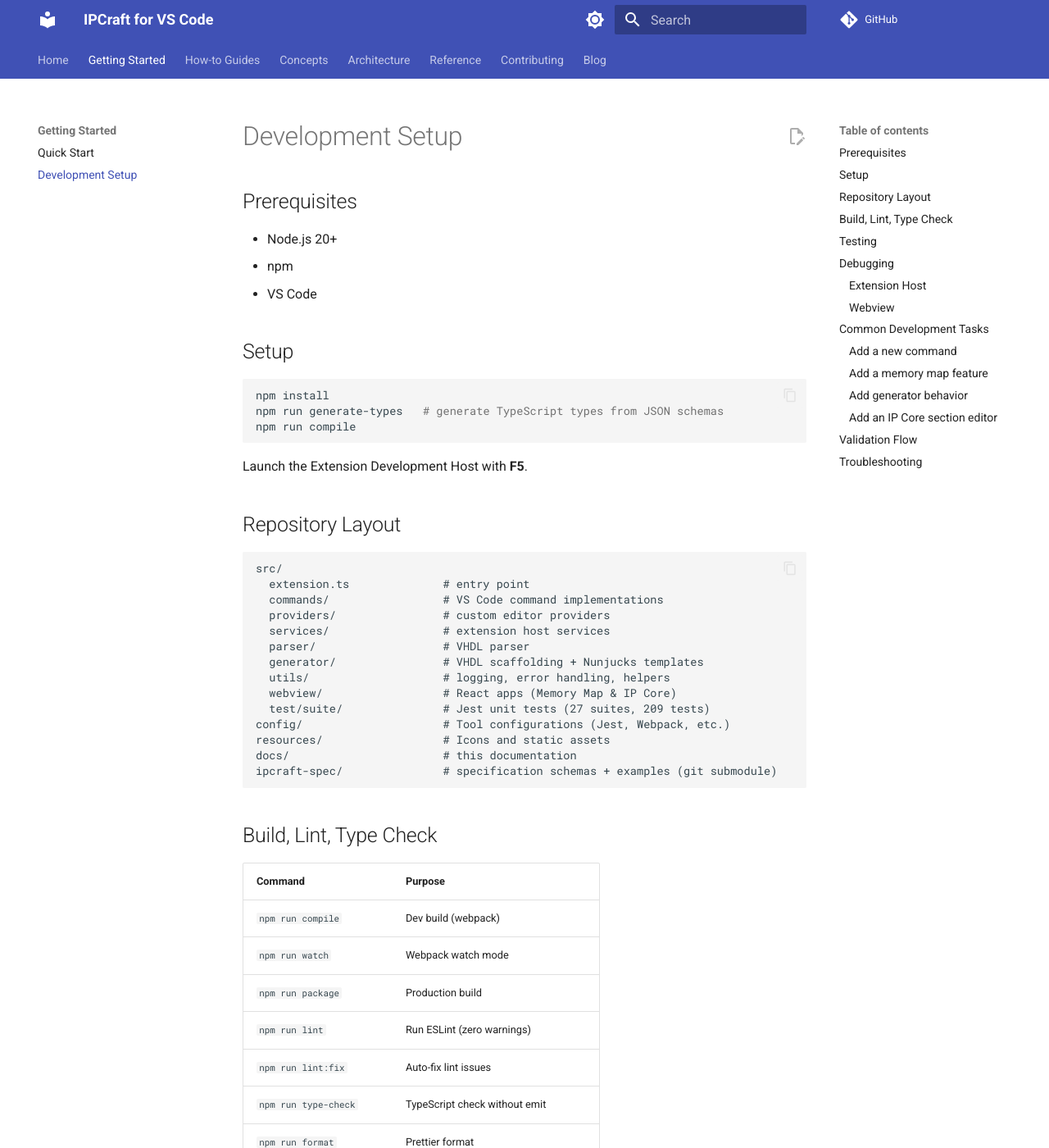
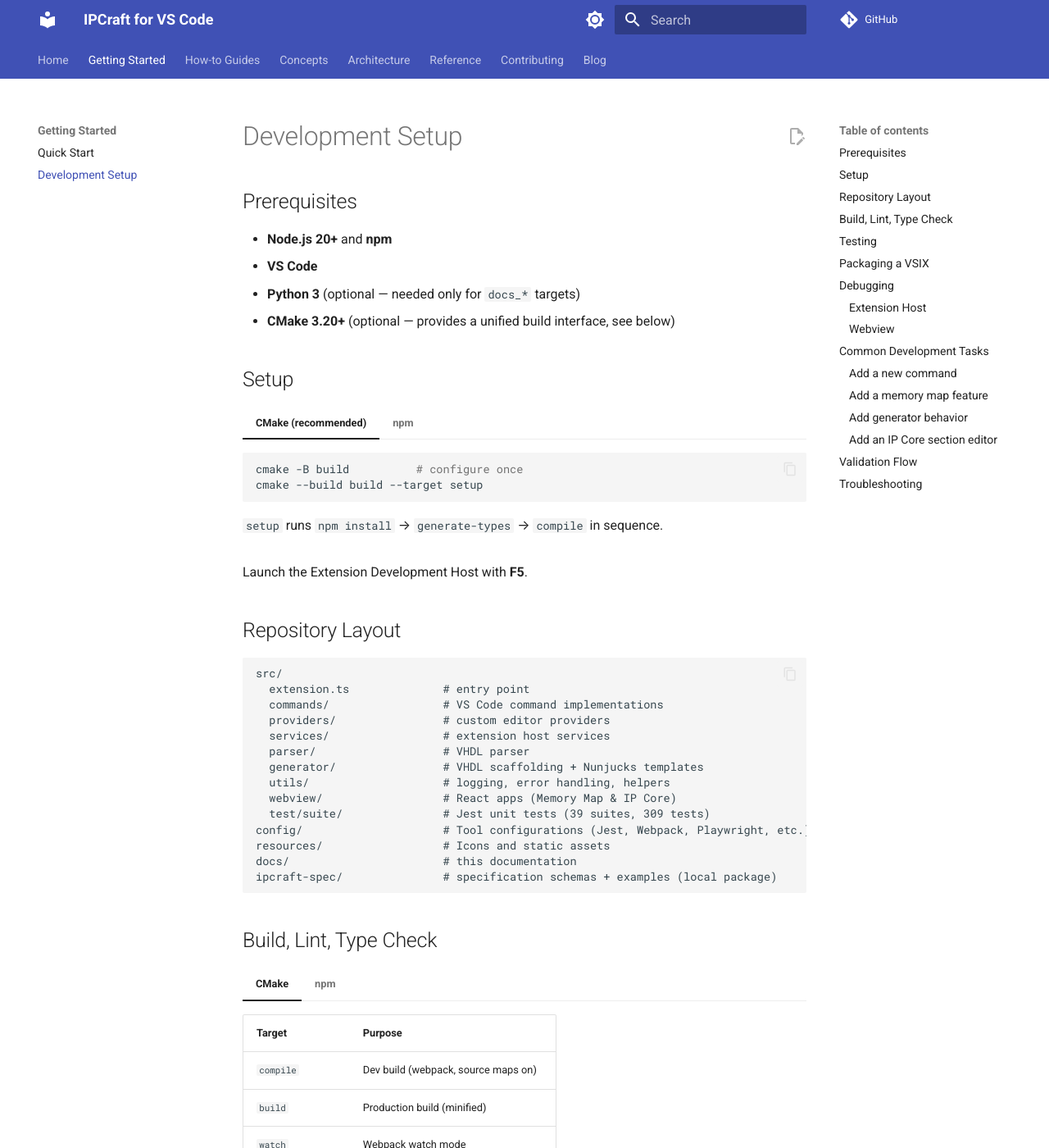
Before and after one commit to bleviet/ipcraft-vscode, an MkDocs documentation site: the page built from docs/getting-started/development.md, in a window 1280 px wide and 1400 px high. Shown: the whole window at 82% size. Built offline with MkDocs 1.6.1 and Material for MkDocs 9.7.7, drawn with Linux system fonts in a browser that asks for light colours; comment, search, counter and statistics services are not loaded; some of the changed text lies outside the part shown.

Commit message:
docs: update development guide and ipcraft-spec README
- development.md: add CMake workflow tabs, fix test counts (39/309),
  fix 'git submodule' → 'local package', add VSIX packaging section,
  add CMake troubleshooting rows
- ipcraft-spec: bump submodule pointer to updated README

Co-authored-by: Copilot <223556219+Copilot@users.noreply.github.com>

````diff
--- a/docs/getting-started/development.md
+++ b/docs/getting-started/development.md
@@ -2,17 +2,26 @@
 
 ## Prerequisites
 
-- Node.js 20+
-- npm
-- VS Code
+- **Node.js 20+** and **npm**
+- **VS Code**
+- **Python 3** (optional — needed only for `docs_*` targets)
+- **CMake 3.20+** (optional — provides a unified build interface, see below)
 
 ## Setup
 
-```bash
-npm install
-npm run generate-types   # generate TypeScript types from JSON schemas
-npm run compile
-```
+=== "CMake (recommended)"
+    ```bash
+    cmake -B build          # configure once
+    cmake --build build --target setup
+    ```
+    `setup` runs `npm install` → `generate-types` → `compile` in sequence.
+
+=== "npm"
+    ```bash
+    npm install
+    npm run generate-types   # regenerate TypeScript types from JSON schemas
+    npm run compile
+    ```
 
 Launch the Extension Development Host with **F5**.
 
@@ -28,37 +37,87 @@ src/
   generator/                # VHDL scaffolding + Nunjucks templates
   utils/                    # logging, error handling, helpers
   webview/                  # React apps (Memory Map & IP Core)
-  test/suite/               # Jest unit tests (27 suites, 209 tests)
-config/                     # Tool configurations (Jest, Webpack, etc.)
+  test/suite/               # Jest unit tests (39 suites, 309 tests)
+config/                     # Tool configurations (Jest, Webpack, Playwright, etc.)
 resources/                  # Icons and static assets
 docs/                       # this documentation
-ipcraft-spec/               # specification schemas + examples (git submodule)
+ipcraft-spec/               # specification schemas + examples (local package)
 ```
 
 ## Build, Lint, Type Check
 
-| Command | Purpose |
-|---------|---------|
-| `npm run compile` | Dev build (webpack) |
-| `npm run watch` | Webpack watch mode |
-| `npm run package` | Production build |
-| `npm run lint` | Run ESLint (zero warnings) |
-| `npm run lint:fix` | Auto-fix lint issues |
-| `npm run type-check` | TypeScript check without emit |
-| `npm run format` | Prettier format |
-| `npm run generate-types` | Regenerate types from JSON schemas |
+=== "CMake"
+
+    | Target | Purpose |
+    |--------|---------|
+    | `compile` | Dev build (webpack, source maps on) |
+    | `build` | Production build (minified) |
+    | `watch` | Webpack watch mode |
+    | `lint` | ESLint (zero warnings) |
+    | `lint_fix` | ESLint auto-fix |
+    | `type_check` | TypeScript check without emit |
+    | `format` | Prettier write |
+    | `format_check` | Prettier read-only check |
+    | `generate_types` | Regenerate types from JSON schemas |
+
+    ```bash
+    cmake --build build --target <target>
+    cmake --build build --target usage   # list all 37 targets
+    ```
+
+=== "npm"
+
+    | Command | Purpose |
+    |---------|---------|
+    | `npm run compile` | Dev build (webpack) |
+    | `npm run watch` | Webpack watch mode |
+    | `npm run package` | Production build |
+    | `npm run lint` | Run ESLint (zero warnings) |
+    | `npm run lint:fix` | Auto-fix lint issues |
+    | `npm run type-check` | TypeScript check without emit |
+    | `npm run format` | Prettier format |
+    | `npm run generate-types` | Regenerate types from JSON schemas |
 
 ## Testing
 
-| Command | Purpose |
-|---------|---------|
-| `npm run test:unit` | Jest unit tests (`src/test/suite/**`) |
-| `npm run test:unit -- <file>` | Run a single test file |
-| `npm run test:unit:coverage` | Tests with coverage report |
-| `npm run test` | Default (currently same as `test:unit`) |
+=== "CMake"
+
+    | Target | Purpose |
+    |--------|---------|
+    | `test` | Jest unit tests |
+    | `test_coverage` | Jest unit tests + HTML/LCOV coverage → `coverage/` |
+    | `test_watch` | Jest watch mode (TDD) |
+    | `test_e2e` | VS Code E2E tests (requires display / xvfb) |
+    | `test_browser` | Playwright browser tests (Chromium headless) |
+    | `test_all` | All suites: unit + e2e + browser |
+
+    ```bash
+    cmake --build build --target test
+    cmake --build build --target test_coverage
+    ```
+
+=== "npm"
+
+    | Command | Purpose |
+    |---------|---------|
+    | `npm run test:unit` | Jest unit tests (`src/test/suite/**`) |
+    | `npm run test:unit -- --testPathPattern <file>` | Run a single test file |
+    | `npm run test:unit:coverage` | Tests with coverage report |
+    | `npm run test:browser` | Playwright browser tests (Chromium headless) |
+    | `npm run test:e2e` | VS Code E2E tests (requires display / xvfb) |
 
 !!! note
     `npm run pretest` runs compile + lint before tests. For fast iteration, run `test:unit` directly.
+
+## Packaging a VSIX
+
+```bash
+cmake --build build --target vsix
+# or
+npx vsce package
+```
+
+See [Building a VSIX Package](../how-to/build-vsix.md) for the full workflow including version bumps and installation.
 
 ## Debugging
 
@@ -72,7 +131,7 @@ ipcraft-spec/               # specification schemas + examples (git submodule)
 
 - Open **Developer: Toggle Developer Tools** in the Extension Development Host
 - Inspect console for React webview errors
-- Trace message flow: provider `onDidReceiveMessage` -> `useYamlSync` -> `MessageHandler`
+- Trace message flow: provider `onDidReceiveMessage` → `useYamlSync` → `MessageHandler`
 
 ## Common Development Tasks
 
@@ -106,14 +165,21 @@ ipcraft-spec/               # specification schemas + examples (git submodule)
 
 ## Validation Flow
 
-Run these before submitting changes:
+Run these before submitting a PR:
 
-```bash
-npm run lint
-npm run type-check
-npm run test:unit
-npm run compile
-```
+=== "CMake"
+    ```bash
+    cmake --build build --target validate
+    ```
+    Runs lint → type-check → unit tests → compile in sequence. Fails fast on the first error.
+
+=== "npm"
+    ```bash
+    npm run lint
+    npm run type-check
+    npm run test:unit
+    npm run compile
+    ```
 
 ## Troubleshooting
 
@@ -124,3 +190,5 @@ npm run compile
 | YAML updates not persisted | Verify `sendUpdate` call path. Check `MessageHandler.handleUpdate` and `DocumentManager.updateDocument`. |
 | Editor not updating | Check webview console + extension host logs. |
 | Generator produces empty files | Verify IP Core has a bus interface with `memoryMapRef`. Check template context in `IpCoreScaffolder.buildTemplateContext`. |
+| CMake configure fails (`Node.js < 20`) | Install Node.js 20+ from [nodejs.org](https://nodejs.org/). |
+| Docs targets unavailable | Install Python 3, then re-run `cmake -B build`. Run `cmake --build build --target docs_install` first. |
````
